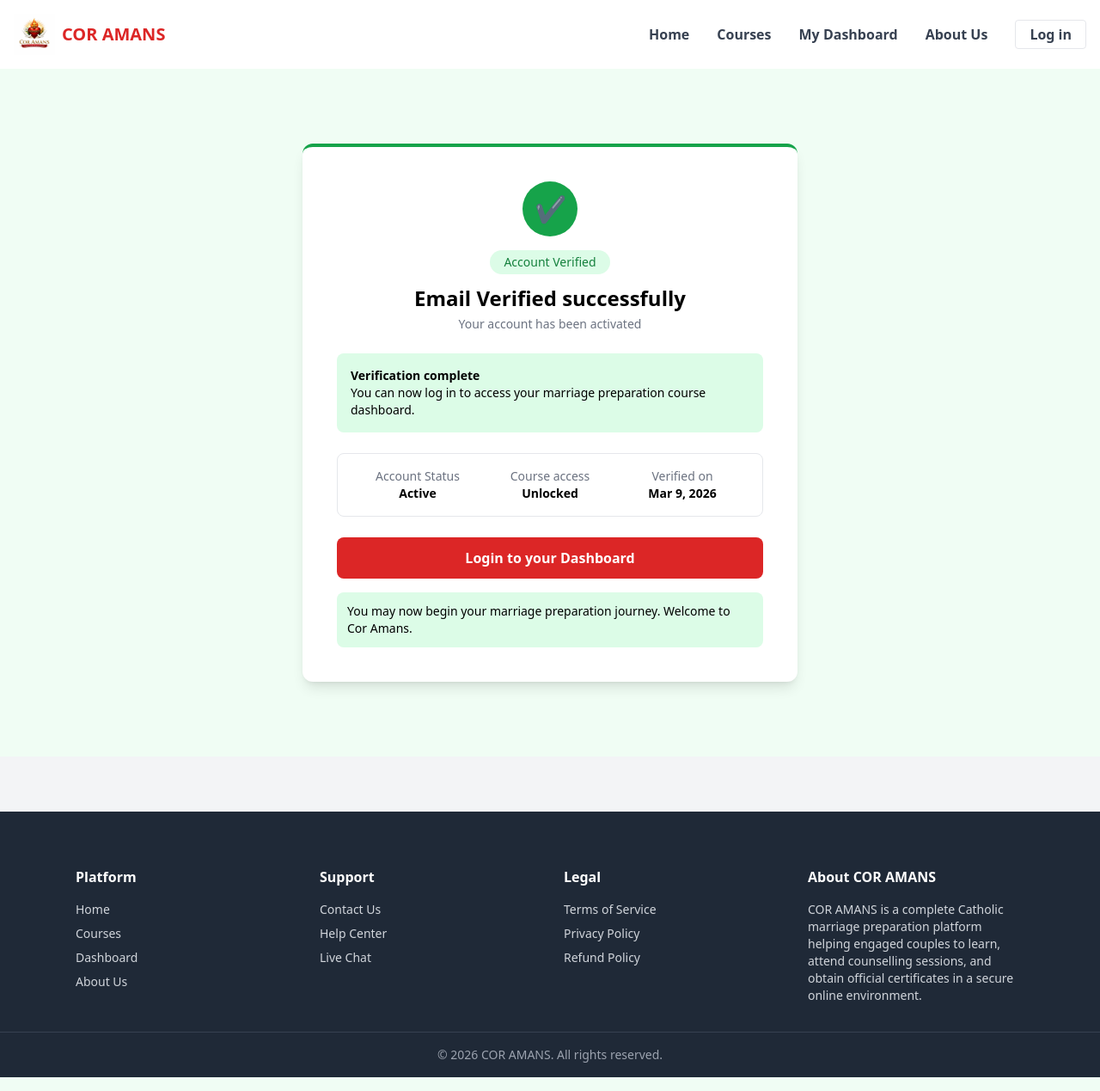
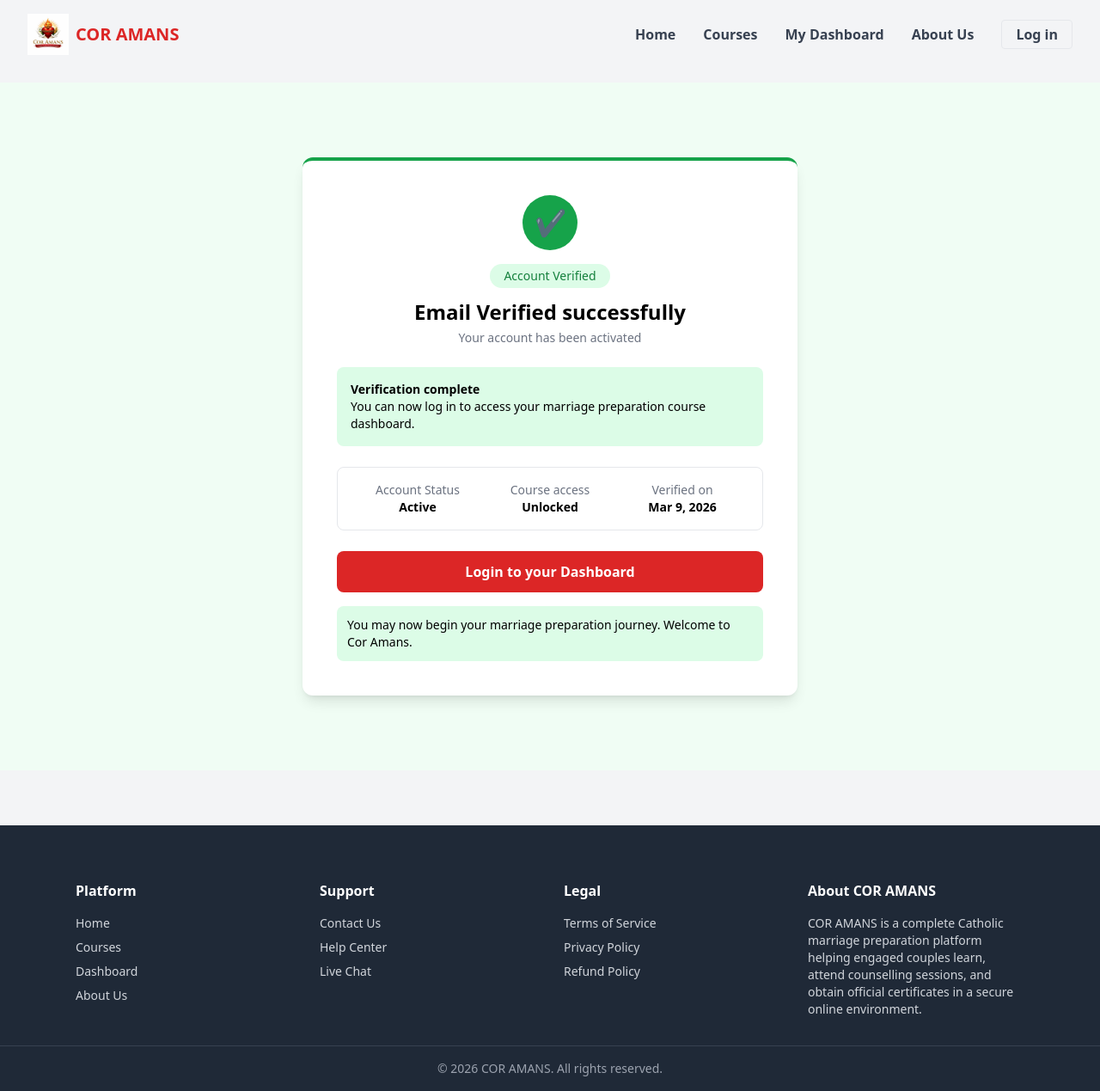
Before and after one commit to DonIzzy01/COR_AMANS, a Flask app: page /payment in a window 1280 px wide. Shown: the whole page at 86% size. Run offline with Flask 3, Linux system fonts and the light colour scheme; some libraries are stand-ins or nearby versions.

Commit message:
COR AMANS Cv2

```diff
--- a/static/css/animations.css
+++ b/static/css/animations.css
@@ -99,3 +99,35 @@
 .delay-400 {
     animation-delay: 0.4s;
 }
+
+/* Scroll Animation Base */
+
+.scroll-animate {
+    opacity: 0;
+    transform: translateY(40px);
+    transition: all 0.8s ease;
+}
+
+.scroll-animate.active {
+    opacity: 1;
+    transform: translateY(0);
+}
+
+.slide {
+    position: absolute;
+    width: 100%;
+    height: 100%;
+    background-size: cover;
+    background-position: center;
+    opacity: 0;
+    transition: opacity 1.5s ease-in-out;
+}
+
+.slide.active {
+    opacity: 1;
+}
+
+#navbar {
+    background: transparent;
+    transition: all 0.3s ease;
+}
--- a/templates/layout.html
+++ b/templates/layout.html
@@ -3,44 +3,56 @@
 
 <head>
     <title>COR AMANS</title>
+
     <!-- Tailwind CSS -->
     <script src="https://cdn.tailwindcss.com"></script>
+
+    <!-- Animations -->
     <link rel="stylesheet" href="{{ url_for('static', filename='css/animations.css') }}">
 </head>
 
 <body class="bg-gray-100">
 
     <!-- Navbar -->
-    <nav class="bg-white shadow p-4 flex justify-between items-center">
+    <nav id="navbar"
+        class="fixed top-0 w-full z-50 transition-all duration-300 flex justify-between items-center px-8 py-4">
+
         <!-- Logo -->
         <div class="flex items-center space-x-2">
-            <img src="/static/images/COR AMANS.jpg" alt="COR AMANS Logo" class="h-12 w-auto">
+            <img src="{{ url_for('static', filename='images/COR AMANS.jpg') }}" alt="COR AMANS Logo" class="h-12">
             <span class="text-red-600 font-bold text-xl">COR AMANS</span>
         </div>
 
         <!-- Navigation Links -->
-        <div class="flex items-center space-x-8">
-            <a href="/" class="font-semibold text-gray-700 hover:text-red-600">Home</a>
-            <a href="#" class="font-semibold text-gray-700 hover:text-red-600">Courses</a>
-            <a href="#" class="font-semibold text-gray-700 hover:text-red-600">My Dashboard</a>
-            <a href="#" class="font-semibold text-gray-700 hover:text-red-600">About Us</a>
+        <div class="flex items-center space-x-8 font-semibold">
+            <a href="/" class="text-gray-700 hover:text-red-600">Home</a>
+            <a href="#" class="text-gray-700 hover:text-red-600">Courses</a>
+            <a href="#" class="text-gray-700 hover:text-red-600">My Dashboard</a>
+            <a href="#" class="text-gray-700 hover:text-red-600">About Us</a>
             <a href="/login"
-                class="font-semibold border px-4 py-1 rounded text-gray-700 hover:text-white hover:bg-red-600">Log
-                in</a>
+                class="border px-4 py-1 rounded text-gray-700 hover:text-white hover:bg-red-600 transition">
+                Log in
+            </a>
         </div>
+
     </nav>
 
-    <!-- Content Block for Flask Templates -->
-    {% block content %}{% endblock %}
+    <!-- Page Content -->
+    <main class="pt-24">
+        {% block content %}{% endblock %}
+    </main>
+
 
     <!-- Footer -->
     <footer class="bg-gray-800 text-white pt-16 mt-16">
+
         <div class="max-w-6xl mx-auto px-6 grid md:grid-cols-4 gap-8">
+
             <!-- Platform -->
             <div>
                 <h4 class="font-semibold mb-4">Platform</h4>
                 <ul class="space-y-2 text-gray-300 text-sm">
-                    <li><a href="#" class="hover:text-white">Home</a></li>
+                    <li><a href="/" class="hover:text-white">Home</a></li>
                     <li><a href="#" class="hover:text-white">Courses</a></li>
                     <li><a href="#" class="hover:text-white">Dashboard</a></li>
                     <li><a href="#" class="hover:text-white">About Us</a></li>
@@ -72,16 +84,21 @@
                 <h4 class="font-semibold mb-4">About COR AMANS</h4>
                 <p class="text-gray-300 text-sm">
                     COR AMANS is a complete Catholic marriage preparation platform
-                    helping engaged couples to learn, attend counselling sessions,
+                    helping engaged couples learn, attend counselling sessions,
                     and obtain official certificates in a secure online environment.
                 </p>
             </div>
+
         </div>
 
         <div class="border-t border-gray-700 mt-8 py-4 text-center text-gray-400 text-sm">
             © 2026 COR AMANS. All rights reserved.
         </div>
+
     </footer>
+
+    <!-- Main JavaScript -->
+    <script src="{{ url_for('static', filename='js/main.js') }}"></script>
 
 </body>
 
```
Also changed, not shown: static/js/main.js (added, +92 -0 lines), templates/landing.html (+27 -24 lines).
